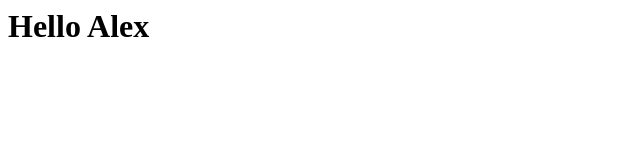
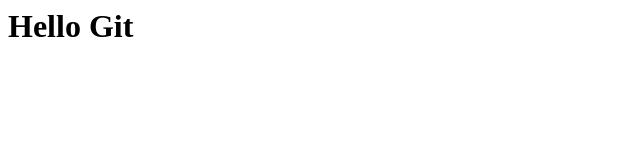
Before and after one commit to ZharPlay/git-sample, a plain HTML site: page index.html in a window 1280 px wide. Shown: the full height of the page, 0-640 px from the left. Drawn offline with Linux system fonts and the light colour scheme.

Commit message:
Revert "Wrong commit"
This reverts commit 24feafef69e57bb9d5c5ba3a451a066685285bb6.

```diff
--- a/index.html
+++ b/index.html
@@ -1 +1 @@
-<h1>Hello Alex<h1>
+<h1>Hello Git<h1>
```
